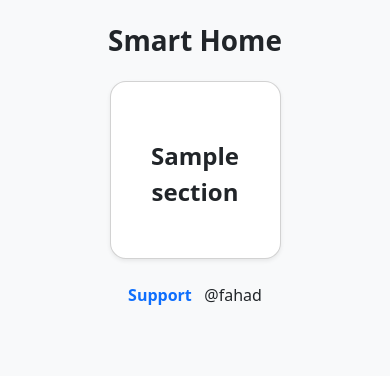
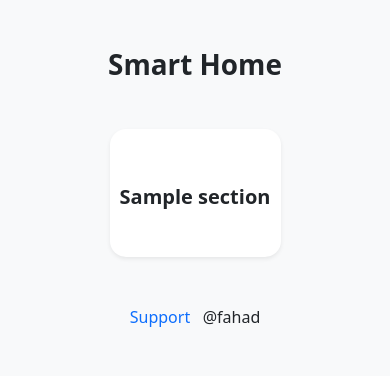
Before and after one commit to Fahad0x1/test, a Flask app: template templates/dashboard.html in a window 390 px wide. Shown: the top 376 px of the page. Run offline with Flask 3, Linux system fonts and the light colour scheme; the template is opened without the code that fills it: most values are stand-ins (such as "Sample title", 1, 10 or a date in 2020).

Commit message:
Update dashboard.html

```diff
--- a/templates/dashboard.html
+++ b/templates/dashboard.html
@@ -1,31 +1,26 @@
 <!DOCTYPE html>
 <html lang="en">
 <head>
-<meta charset="UTF-8">
-<meta name="viewport" content="width=device-width, initial-scale=1, maximum-scale=1, user-scalable=no">
+<meta charset="utf-8">
+<meta name="viewport" content="width=device-width, initial-scale=1">
 <title>Smart Home</title>
 <link href="https://cdn.jsdelivr.net/npm/bootstrap@5.3.2/dist/css/bootstrap.min.css" rel="stylesheet">
 <link href="https://cdn.jsdelivr.net/npm/bootstrap-icons@1.10.5/font/bootstrap-icons.css" rel="stylesheet">
 <style>
-body { background:#f8f9fa; }
-.section-card {
-  border-radius: 1rem; padding:3rem 0; cursor:pointer;
-  transition: transform 0.2s ease; text-align:center;
-}
-.section-card:hover { transform: translateY(-5px); box-shadow:0 8px 20px rgba(0,0,0,0.2); }
-.section-icon { font-size:6rem; color:#0d6efd; }
-.section-title { font-size:1.5rem; font-weight:700; margin-top:0.5rem; }
-.footer-links a { text-decoration:none; color:#0d6efd; font-weight:600; }
+.section-card { border:none; border-radius:1rem; padding:2.5rem 0; transition:0.15s; }
+.section-card:hover { transform:translateY(-4px); box-shadow:0 6px 15px rgba(0,0,0,0.15);}
+.section-icon { font-size:4rem; color:#0d6efd;}
+.footer-links a { text-decoration:none; color:#0d6efd; font-weight:500;}
 </style>
 </head>
-<body>
-<div class="container py-4">
-  <h1 class="text-center mb-4 fw-bold">Smart Home</h1>
-  <div class="row g-4 justify-content-center">
+<body class="bg-light">
+<div class="container py-5">
+    <h1 class="text-center mb-5 fw-bold">Smart Home</h1>
+    <div class="row justify-content-center g-4">
     {% for section in sections %}
-    <div class="col-6 col-sm-6 col-md-4 col-lg-3">
+        <div class="col-6 col-sm-4 col-md-3 text-center">
             <a href="{{ url_for('section', section_name=section) }}" class="text-decoration-none">
-        <div class="card section-card shadow-sm">
+                <div class="card shadow-sm section-card">
                     <i class="bi
                     {% if section=='Lights' %}bi-lightbulb-fill
                     {% elif section=='Curtains' %}bi-windows
@@ -34,13 +29,14 @@ body { background:#f8f9fa; }
                     {% elif section=='TV' %}bi-tv-fill
                     {% elif section=='Cameras' %}bi-camera-video-fill
                     {% endif %} section-icon"></i>
-          <div class="section-title">{{ section }}</div>
+                    <h5 class="mt-3 text-dark fw-semibold">{{ section }}</h5>
                 </div>
             </a>
         </div>
     {% endfor %}
     </div>
-  <div class="footer-links text-center mt-4">
+
+    <div class="footer-links text-center mt-5">
         <a href="https://6degrees.com.sa/en" target="_blank">Support</a> &nbsp; @fahad
     </div>
 </div>
```
Lines whose indentation alone changed are shown as unchanged.
